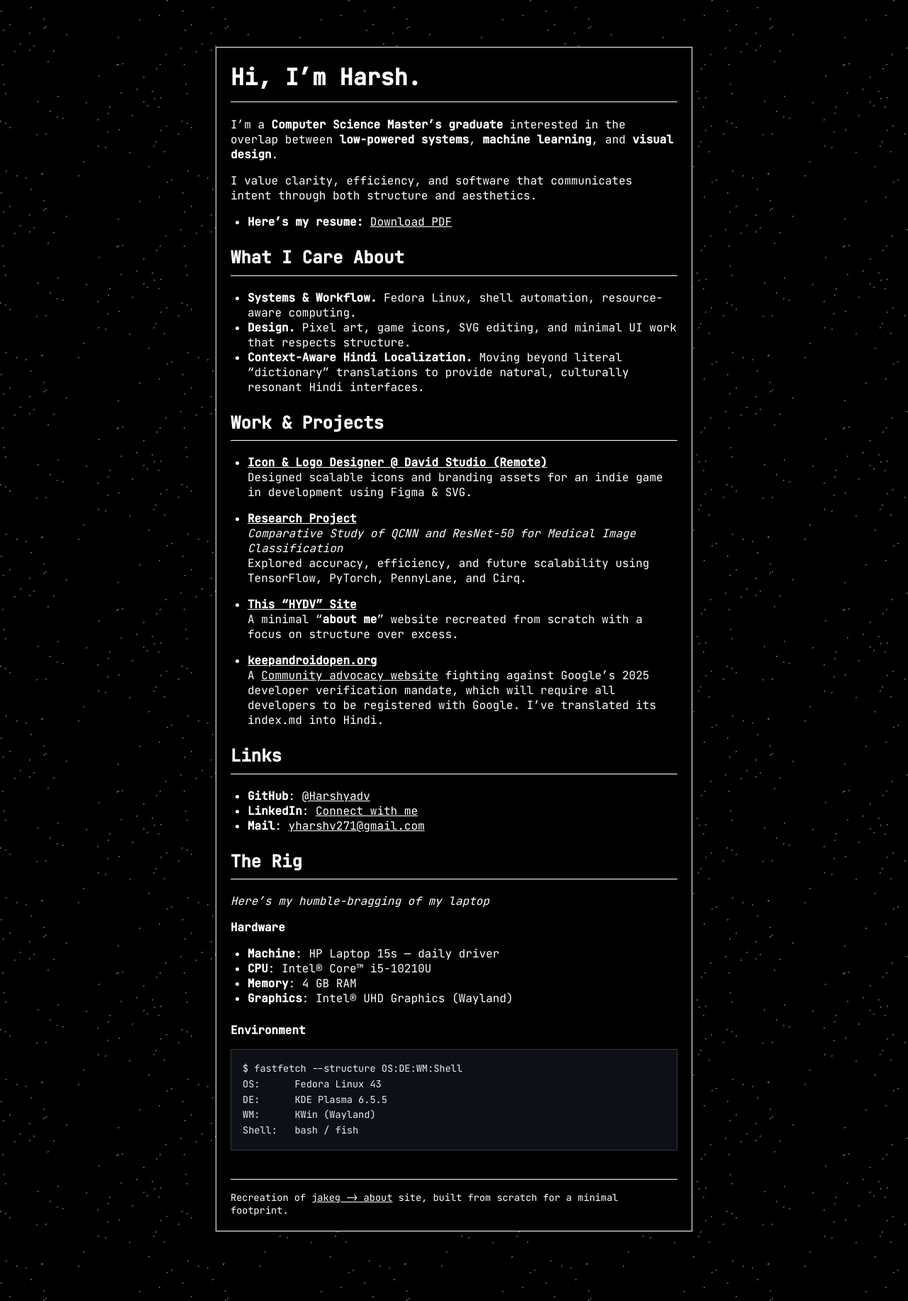
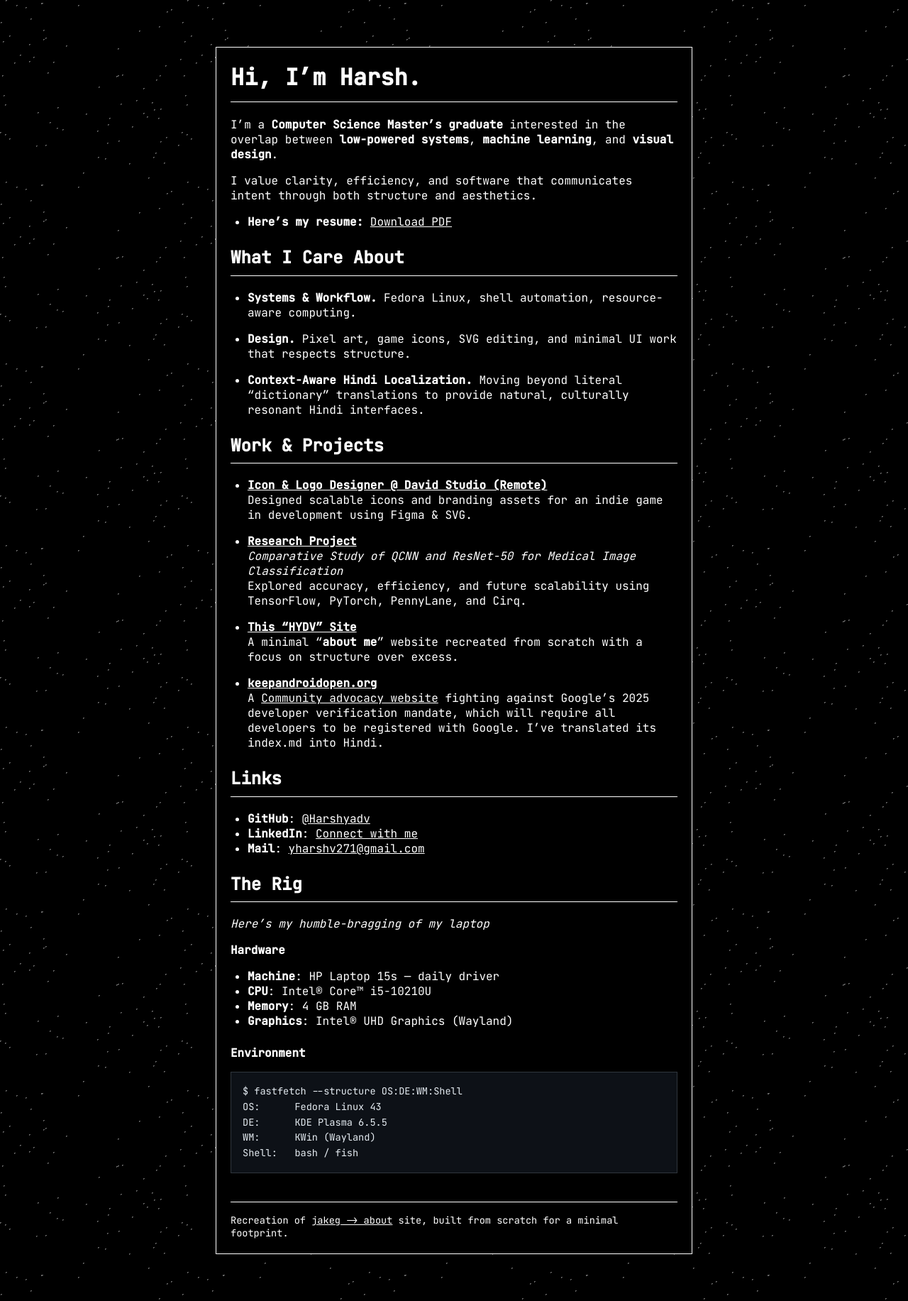
Before and after one commit to Harshyadv/HYDV, a Jekyll site: the page built from index.md, in a window 1280 px wide. Shown: the whole page at 71% size. Built offline with Jekyll 4.4.1, drawn with Linux system fonts in a browser that asks for light colours.

Commit message:
update index.md - I guess now it looks uniform.

```diff
--- a/index.md
+++ b/index.md
@@ -11,9 +11,12 @@ I value clarity, efficiency, and software that communicates intent through both
 - **Here’s my resume:** [Download PDF](https://raw.githubusercontent.com/Harshyadv/Harshyadv/41ab7d85192d26e64324770f9af533def0471896/Harsh%20Yadav.pdf)
 
 ## What I Care About
-* **Systems & Workflow.** Fedora Linux, shell automation, resource-aware computing.
-* **Design.** Pixel art, game icons, SVG editing, and minimal UI work that respects structure.
-* **Context-Aware Hindi Localization.** Moving beyond literal "dictionary" translations to provide natural, culturally resonant Hindi interfaces.
+
+- **Systems & Workflow.** Fedora Linux, shell automation, resource-aware computing.
+
+- **Design.** Pixel art, game icons, SVG editing, and minimal UI work that respects structure.
+
+- **Context-Aware Hindi Localization.** Moving beyond literal "dictionary" translations to provide natural, culturally resonant Hindi interfaces.
 
 ## Work & Projects
 
@@ -31,11 +34,13 @@ I value clarity, efficiency, and software that communicates intent through both
   A [Community advocacy website](https://keepandroidopen.org) fighting against Google's 2025 developer verification mandate, which will require all developers to be registered with Google. I've translated its index.md into Hindi.
 
 ## Links
-* **GitHub**: [@Harshyadv](https://github.com/Harshyadv)
-* **LinkedIn**: [Connect with me](https://www.linkedin.com/in/hyadav0701)
-* **Mail**: [yharshv271@gmail.com](mailto:yharshv271@gmail.com)
+
+- **GitHub**: [@Harshyadv](https://github.com/Harshyadv)
+- **LinkedIn**: [Connect with me](https://www.linkedin.com/in/hyadav0701)
+- **Mail**: [yharshv271@gmail.com](mailto:yharshv271@gmail.com)
 
 ## The Rig
+
 *Here's my humble-bragging of my laptop*
 
 **Hardware**
```
